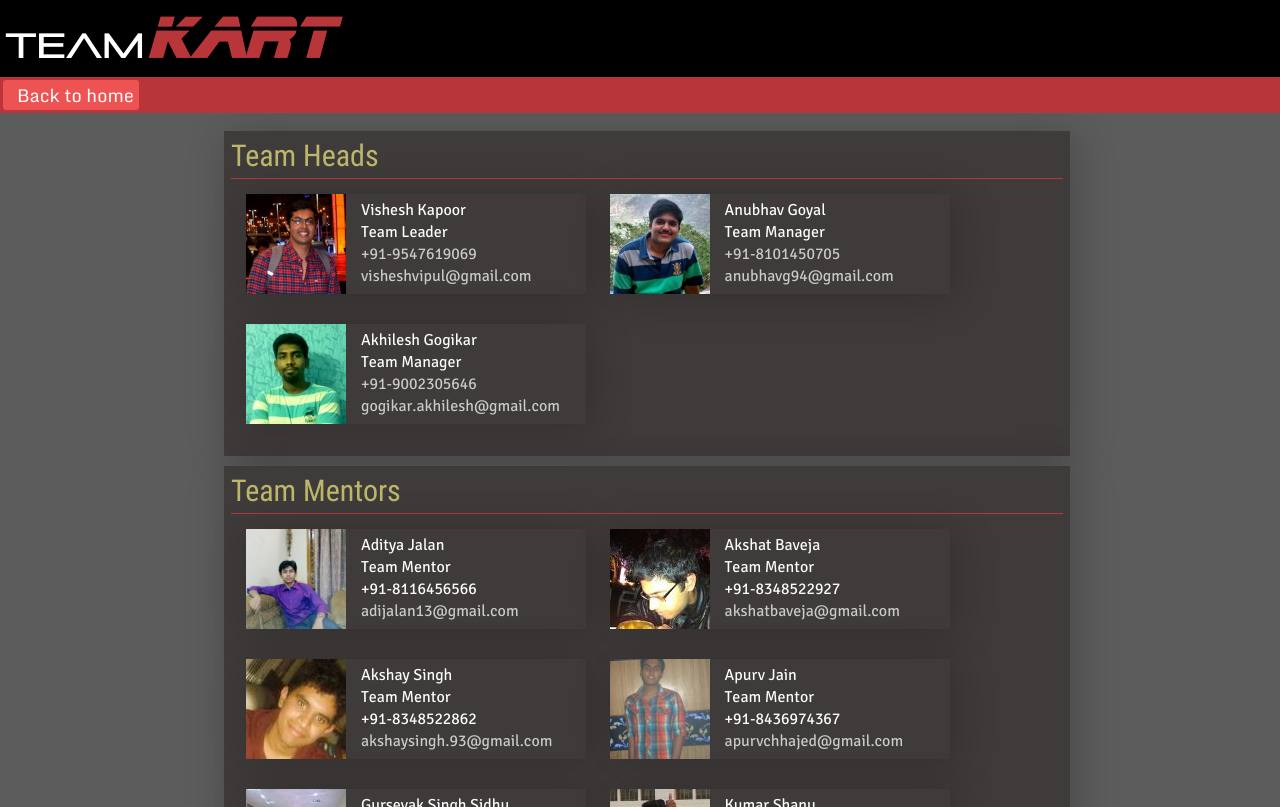
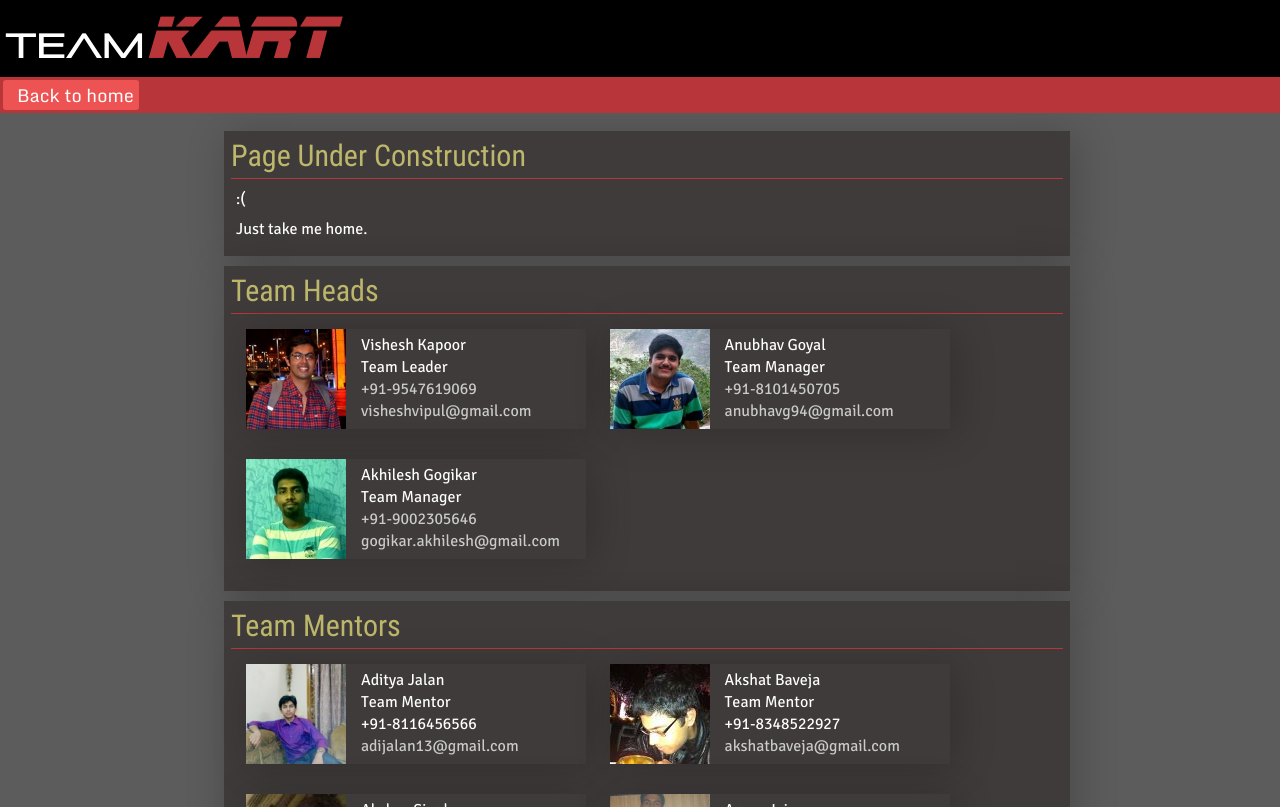
Before and after one commit to CodeMeLoad/Kart_node_dev, a website: page public/team.html in a window 1280 px wide. Drawn offline with Linux system fonts and the light colour scheme.

Commit message:
team struct warning

```diff
--- a/public/team.html
+++ b/public/team.html
@@ -88,7 +88,16 @@
                 line-height: 22px;
             }
         </style>
+
         <div id="contentblock">
+            <div id="s1" class="contentpane-full">
+                <div class="content-title">
+                    Page Under Construction
+                </div>
+                <div class="content">
+                   :( <div onclick="history.go(-1);"><a>Just take me home.</a></div>
+                </div>
+            </div>
             <div id="s1" class="contentpane-full">
                 <div class="content-title">
                     Team Heads
```
